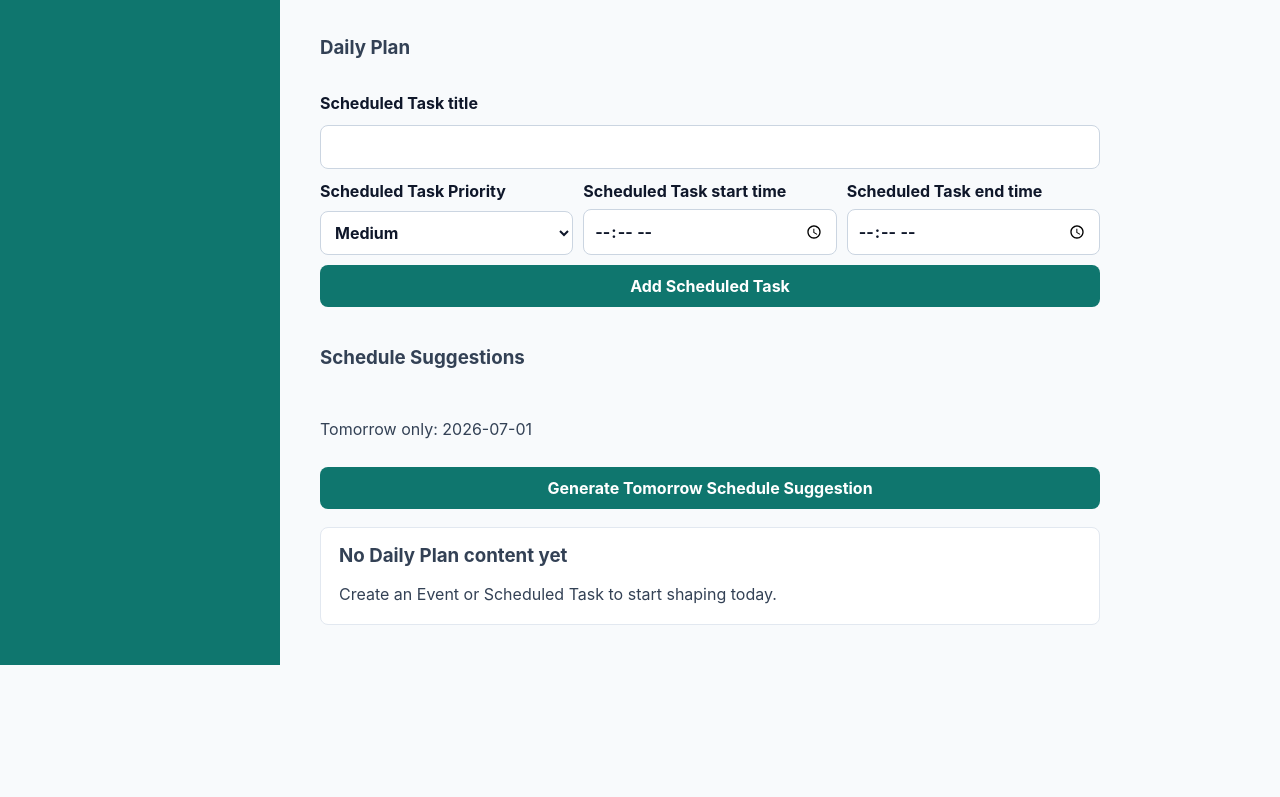
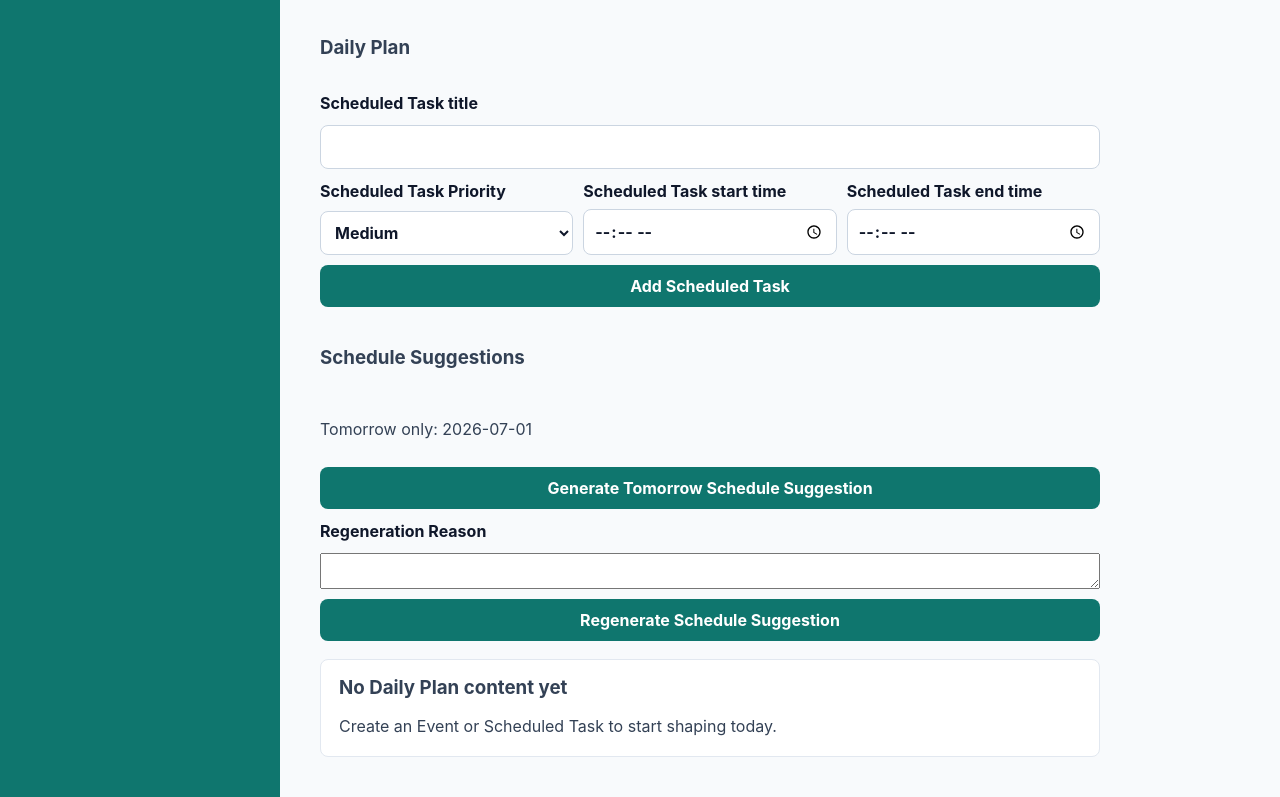
Before and after one commit to Jeanspkdz/goals-tracker, a Nuxt app: page / in a window 1280 px wide. Shown: the part 595-1392 px from the top of the page. Before the commit the page ends 1260 px from the top, so only its background shows below. Built offline with nearby package versions, Linux system fonts and the light colour scheme.

Commit message:
feat(schedule): require regeneration reason

```diff
--- a/app/components/AppShell.vue
+++ b/app/components/AppShell.vue
@@ -112,9 +112,10 @@ type GoalSuggestion = {
 type AiSuggestionHistoryRecord = {
   id: number;
   providerName: string;
-  suggestionKind: "goal";
-  outcome: "accepted" | "rejected";
-  structuredSuggestion: GoalSuggestion;
+  suggestionKind: "goal" | "schedule";
+  outcome: "accepted" | "rejected" | "regenerated";
+  structuredSuggestion: GoalSuggestion | ScheduleSuggestion;
+  reason?: string;
 };
 
 type ScheduleSuggestionTask = {
@@ -263,6 +264,8 @@ const goalSuggestionFakeMode = ref<"success" | "failure">("success");
 const aiSuggestionHistory = ref<AiSuggestionHistoryRecord[]>([]);
 const scheduleSuggestions = ref<ScheduleSuggestion[]>([]);
 const scheduleSuggestionError = ref("");
+const scheduleSuggestionStatus = ref("");
+const regenerationReason = ref("");
 const acceptedDailyPlan = ref<DailyPlan | null>(null);
 const events = ref<CalendarEvent[]>([]);
 const eventDraft = ref<EventDraft>({
@@ -415,7 +418,8 @@ async function generateTomorrowScheduleSuggestion() {
     schemaName: "schedule-suggestions"
   });
 
-  const startTime = firstAvailableTomorrowStartTime();
+  const startTime =
+    scheduleSuggestions.value.length > 0 ? "13:00" : firstAvailableTomorrowStartTime();
   scheduleSuggestions.value.push({
     id: Date.now(),
     date: tomorrowDate,
@@ -430,6 +434,36 @@ async function generateTomorrowScheduleSuggestion() {
     explanation: "Works around Events"
   });
   scheduleSuggestionError.value = "";
+}
+
+async function regenerateTomorrowScheduleSuggestion() {
+  const reason = regenerationReason.value.trim();
+
+  if (!reason) {
+    scheduleSuggestionError.value = "Regeneration Reason is required.";
+    scheduleSuggestionStatus.value = "";
+    return;
+  }
+
+  await generateTomorrowScheduleSuggestion();
+
+  const latestSuggestion =
+    scheduleSuggestions.value[scheduleSuggestions.value.length - 1];
+
+  if (latestSuggestion) {
+    aiSuggestionHistory.value.push({
+      id: Date.now(),
+      providerName: activeProvider.value?.providerName ?? "Unknown provider",
+      suggestionKind: "schedule",
+      outcome: "regenerated",
+      structuredSuggestion: latestSuggestion,
+      reason
+    });
+  }
+
+  scheduleSuggestionStatus.value =
+    "Regeneration Reason stored as structured AI Suggestion History.";
+  regenerationReason.value = "";
 }
 
 function firstSchedulableTask() {
@@ -855,15 +889,30 @@ function taskPlanningLabel(task: Task) {
           <button type="button" @click="generateTomorrowScheduleSuggestion">
             Generate Tomorrow Schedule Suggestion
           </button>
+          <label for="regeneration-reason">Regeneration Reason</label>
+          <textarea
+            id="regeneration-reason"
+            v-model="regenerationReason"
+            aria-label="Regeneration Reason"
+          />
+          <button type="button" @click="regenerateTomorrowScheduleSuggestion">
+            Regenerate Schedule Suggestion
+          </button>
           <p v-if="scheduleSuggestionError" class="form-error">
             {{ scheduleSuggestionError }}
+          </p>
+          <p v-if="scheduleSuggestionStatus" class="planning-state">
+            {{ scheduleSuggestionStatus }}
+          </p>
+          <p v-if="scheduleSuggestionStatus" class="planning-state">
+            {{ aiSuggestionHistory[aiSuggestionHistory.length - 1]?.reason }}
           </p>
 
           <ul v-if="scheduleSuggestions.length > 0" class="task-list">
             <li
               v-for="suggestion in scheduleSuggestions"
               :key="suggestion.id"
-              class="task-item"
+              class="task-item schedule-suggestion-card"
             >
               <div>
                 <strong>Suggestion date: {{ suggestion.date }}</strong>
```
Also changed, not shown: 1 other file (tests, documents, lock files or other folders).
